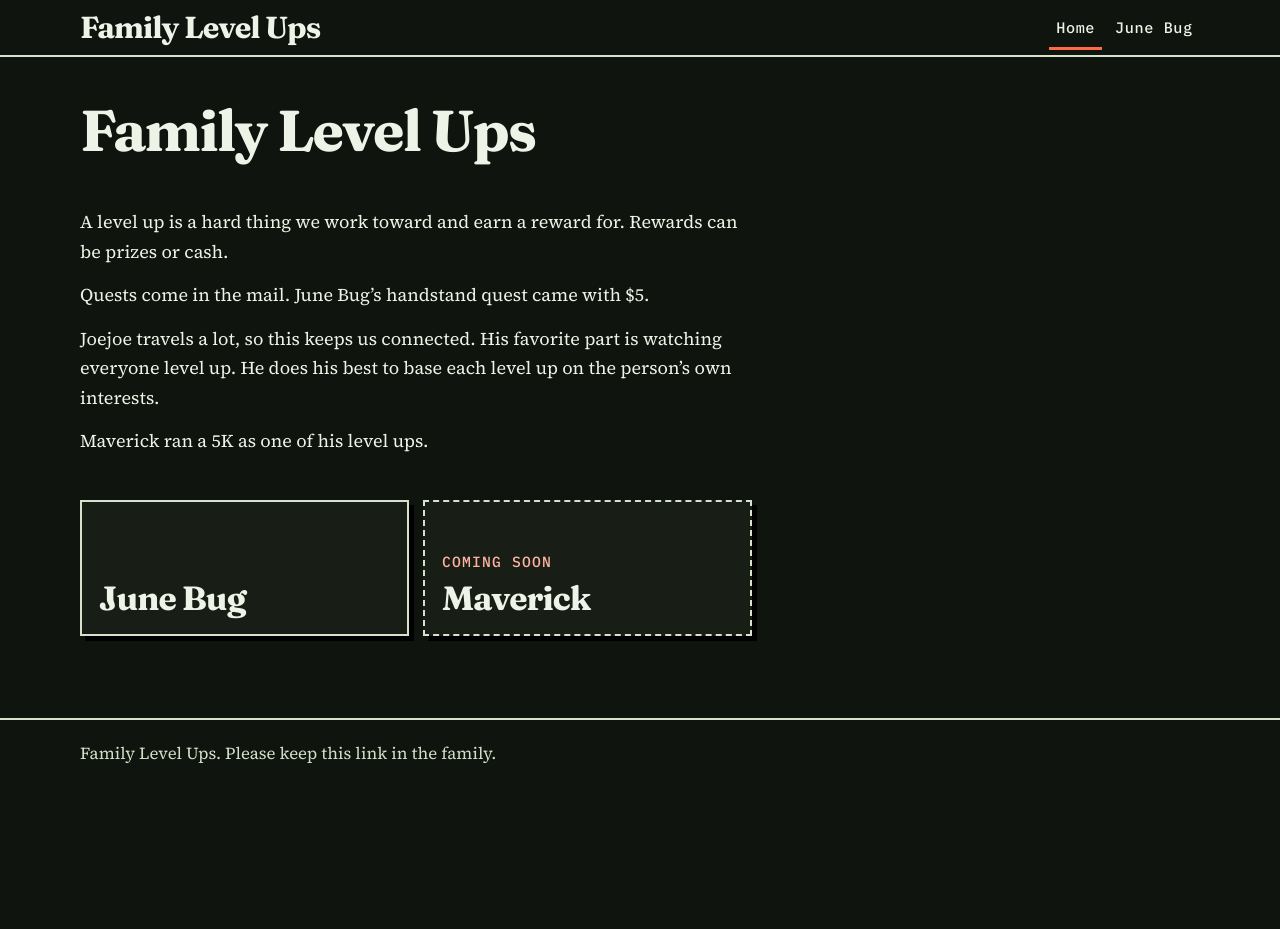
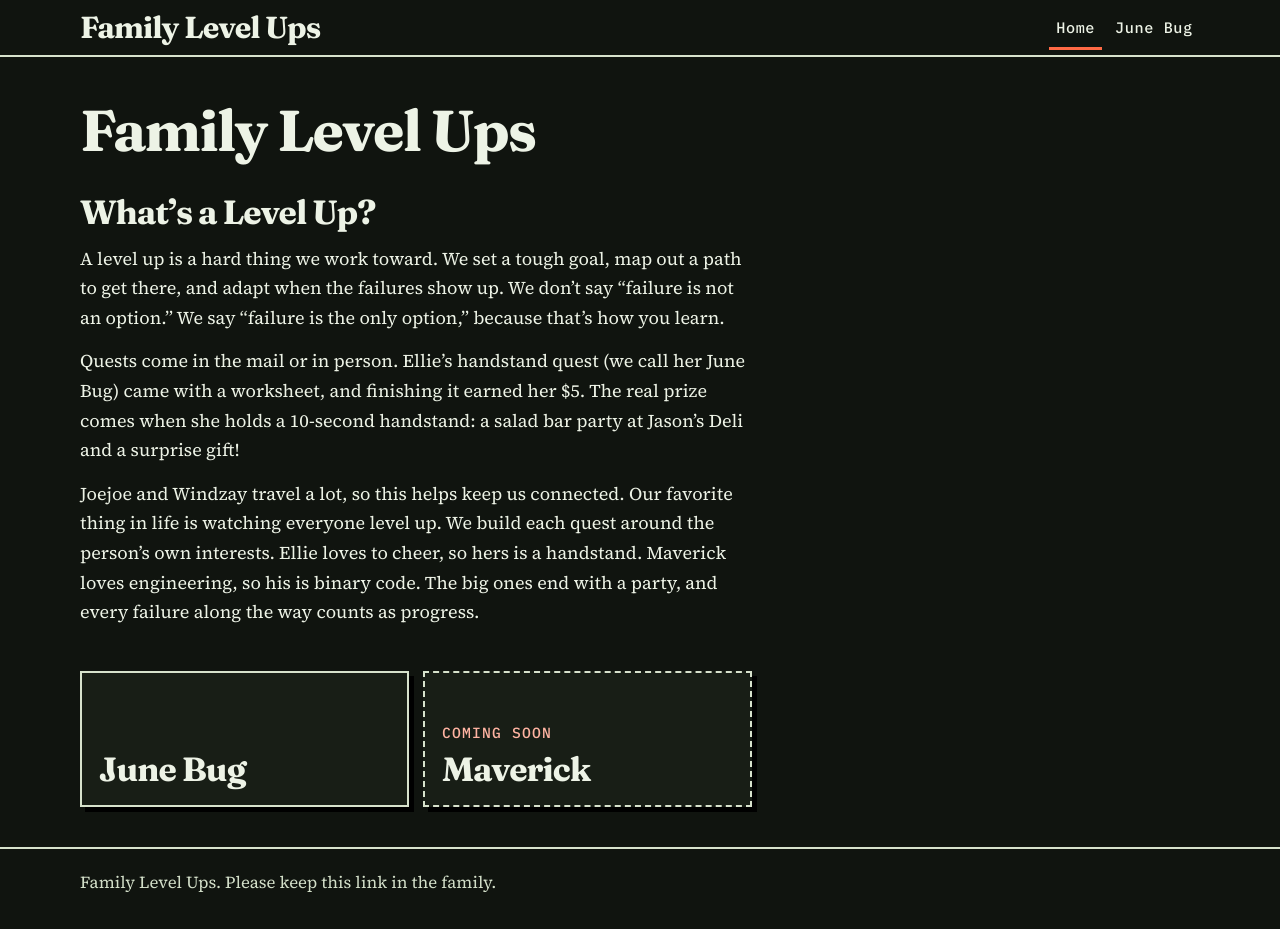
Before and after one commit to familylevelups/familylevelups.github.io, a plain HTML site: page index.html in a window 1280 px wide. Before the commit the page ends 800 px from the top, so only its background shows below. Drawn offline with Linux system fonts and the light colour scheme.

Commit message:
Replace the home explainer with What's a Level Up?
Use Joey's approved copy on the home page and leave the cards, nav, and counters as they are.

Co-authored-by: KidRunComVC <KidRunComVC@users.noreply.github.com>

```diff
--- a/index.html
+++ b/index.html
@@ -31,12 +31,12 @@
       <header class="page-head wrap">
         <h1>Family Level Ups</h1>
       </header>
-      <section class="catalog wrap family-catalog" aria-label="Level ups">
+      <section class="catalog wrap family-catalog" aria-labelledby="level-up-heading">
         <div class="family-entry">
-          <p>A level up is a hard thing we work toward and earn a reward for. Rewards can be prizes or cash.</p>
-          <p>Quests come in the mail. June Bug’s handstand quest came with $5.</p>
-          <p>Joejoe travels a lot, so this keeps us connected. His favorite part is watching everyone level up. He does his best to base each level up on the person’s own interests.</p>
-          <p>Maverick ran a 5K as one of his level ups.</p>
+          <h2 id="level-up-heading">What’s a Level Up?</h2>
+          <p>A level up is a hard thing we work toward. We set a tough goal, map out a path to get there, and adapt when the failures show up. We don’t say “failure is not an option.” We say “failure is the only option,” because that’s how you learn.</p>
+          <p>Quests come in the mail or in person. Ellie’s handstand quest (we call her June Bug) came with a worksheet, and finishing it earned her $5. The real prize comes when she holds a 10-second handstand: a salad bar party at Jason’s Deli and a surprise gift!</p>
+          <p>Joejoe and Windzay travel a lot, so this helps keep us connected. Our favorite thing in life is watching everyone level up. We build each quest around the person’s own interests. Ellie loves to cheer, so hers is a handstand. Maverick loves engineering, so his is binary code. The big ones end with a party, and every failure along the way counts as progress.</p>
         </div>
         <ul class="people">
           <li>
```
